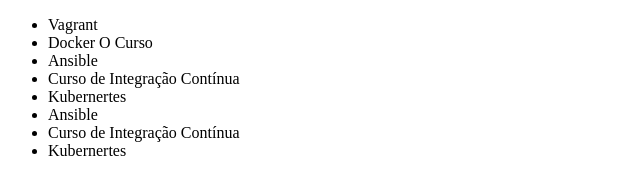
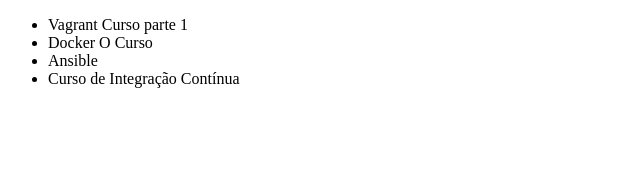
Before and after one commit to FelipeDominguesB/alura-git, a plain HTML site: page index.html in a window 1280 px wide. Shown: the whole page, without its empty margins (0-640 px from the left). Drawn offline with Linux system fonts and the light colour scheme.

Commit message:
Teste final com stash realizado

```diff
--- a/index.html
+++ b/index.html
@@ -6,14 +6,10 @@
 </head>
 <body>
     <ul>
-        <li>Vagrant</li>
+        <li>Vagrant Curso parte 1</li>
         <li>Docker O Curso</li>
         <li>Ansible</li>
         <li>Curso de Integração Contínua</li>
-        <li>Kubernertes</li>
-        <li>Ansible</li>
-        <li>Curso de Integração Contínua</li>
-        <li>Kubernertes</li>
     </ul>
 </body>
 </html>
```
